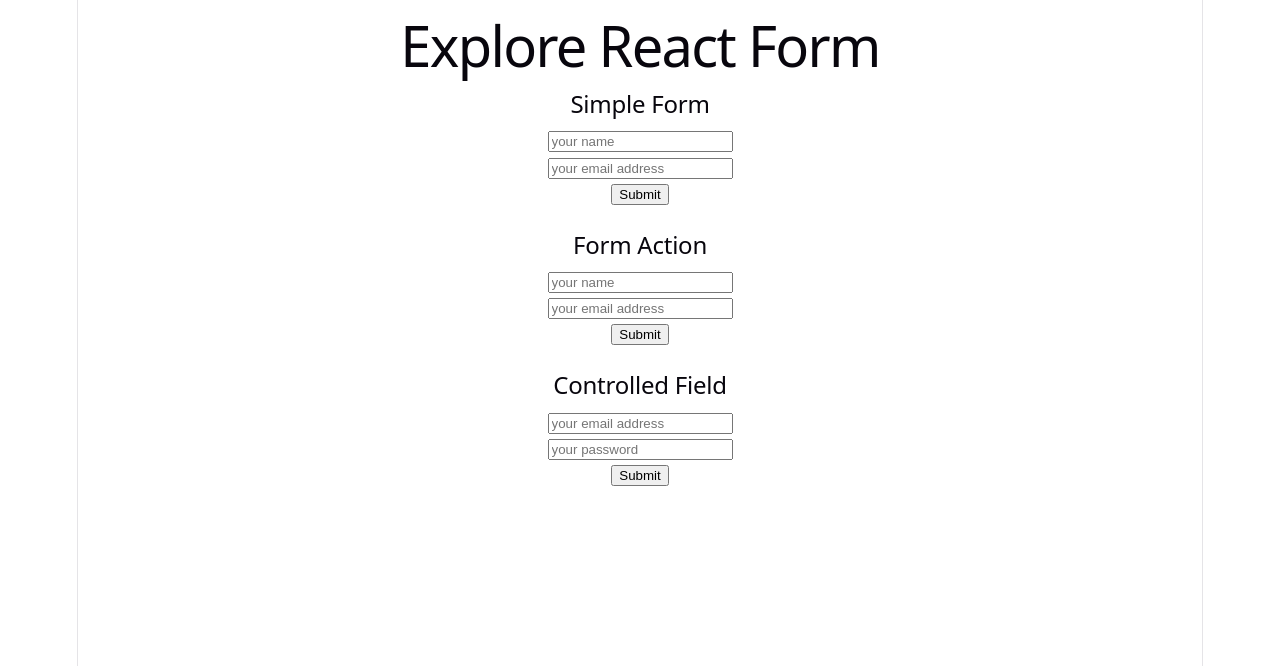
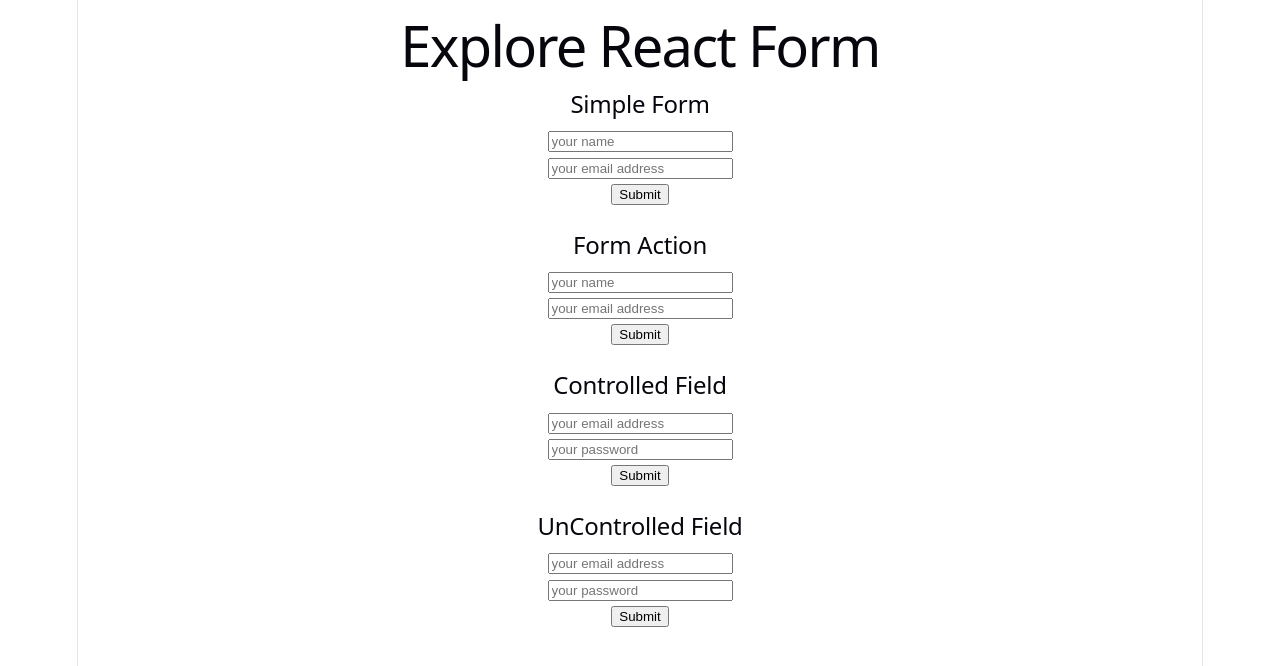
Before and after one commit to shafrinahamed0007/Mi7Mo38Explore-react-from, a React (Vite) app: page / in a window 1280 px wide. Shown: the top 666 px of the page. Built offline with nearby package versions, Linux system fonts and the light colour scheme.

Commit message:
Controlld and UnControlled ways to collect form data

```diff
--- a/src/App.jsx
+++ b/src/App.jsx
@@ -2,6 +2,7 @@ import "./App.css";
 import ControlledFiled from "./components/ControlledField/ControlledFiled";
 import FormAction from "./components/FormAction/FormAction";
 import SimpleForm from "./components/SimpleForm/SimpleForm";
+import UnControlledField from "./components/UnControlledField/UnControlledField";
 
 function App() {
   return (
@@ -12,6 +13,8 @@ function App() {
       <FormAction />
       <br />
       <ControlledFiled />
+      <br />
+      <UnControlledField />
     </>
   );
 }
--- a/src/components/ControlledField/ControlledFiled.jsx
+++ b/src/components/ControlledField/ControlledFiled.jsx
@@ -2,13 +2,21 @@ import { useState } from "react";
 
 const ControlledFiled = () => {
   const [password, setPassword] = useState("");
+  const [error, setError] = useState("");
   const handleSubmit = (e) => {
     e.preventDefault();
   };
 
-  const handlePasswordOnChange = (e) =>{
-    console.log(e.target.value)
-  }
+  const handlePasswordOnChange = (e) => {
+    // console.log(e.target.value)
+    setPassword(e.target.value);
+
+    if (password.length < 6) {
+      setError("Password must me 6 character or more");
+    } else {
+      setError("");
+    }
+  };
 
   return (
     <div>
@@ -35,6 +43,7 @@ const ControlledFiled = () => {
         <br />
         <input type="submit" value="Submit" />
       </form>
+      <p style={{ color: "red" }}>{error}</p>
     </div>
   );
 };
--- /dev/null
+++ b/src/components/UnControlledField/UnControlledField.jsx
@@ -0,0 +1,37 @@
+import { useRef } from "react";
+
+const UnControlledField = () => {
+  const emailRef = useRef("");
+  const passRef = useRef("");
+  const handleSubmit = (e) => {
+    e.preventDefault;
+    console.log(emailRef.current.value);
+    const email = emailRef.current.value;
+    const password = passRef.current.value;
+    console.log(email, password);
+  };
+  return (
+    <div>
+      <h2>UnControlled Field</h2>
+      <form onSubmit={handleSubmit}>
+        <input
+          ref={emailRef}
+          type="email"
+          name="email"
+          placeholder="your email address"
+        />
+        <br />
+        <input
+          ref={passRef}
+          type="password"
+          name="password"
+          placeholder="your password"
+        />
+        <br />
+        <input type="submit" value="Submit" />
+      </form>
+    </div>
+  );
+};
+
+export default UnControlledField;
```
Also changed, not shown: src/__get__form__data.js (+10 -0 lines).
